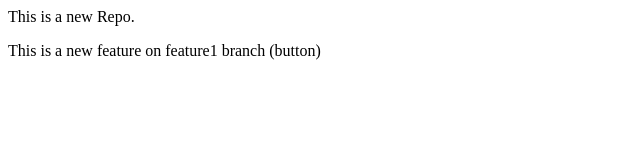
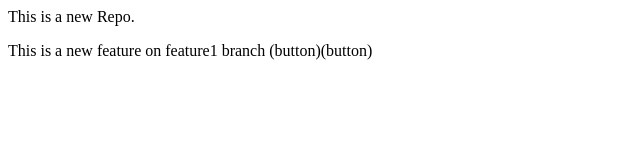
Before and after one commit to Susmita-bera7/localrepo, a plain HTML site: page index.html in a window 1280 px wide. Shown: the full height of the page, 0-640 px from the left. Drawn offline with Linux system fonts and the light colour scheme.

Commit message:
Adding buttton2

```diff
--- a/index.html
+++ b/index.html
@@ -1,3 +1,3 @@
 <p>This is a new Repo.</p>
 
-<p>This is a new feature on feature1 branch (button)</p>
+<p>This is a new feature on feature1 branch (button)(button)</p>
```
